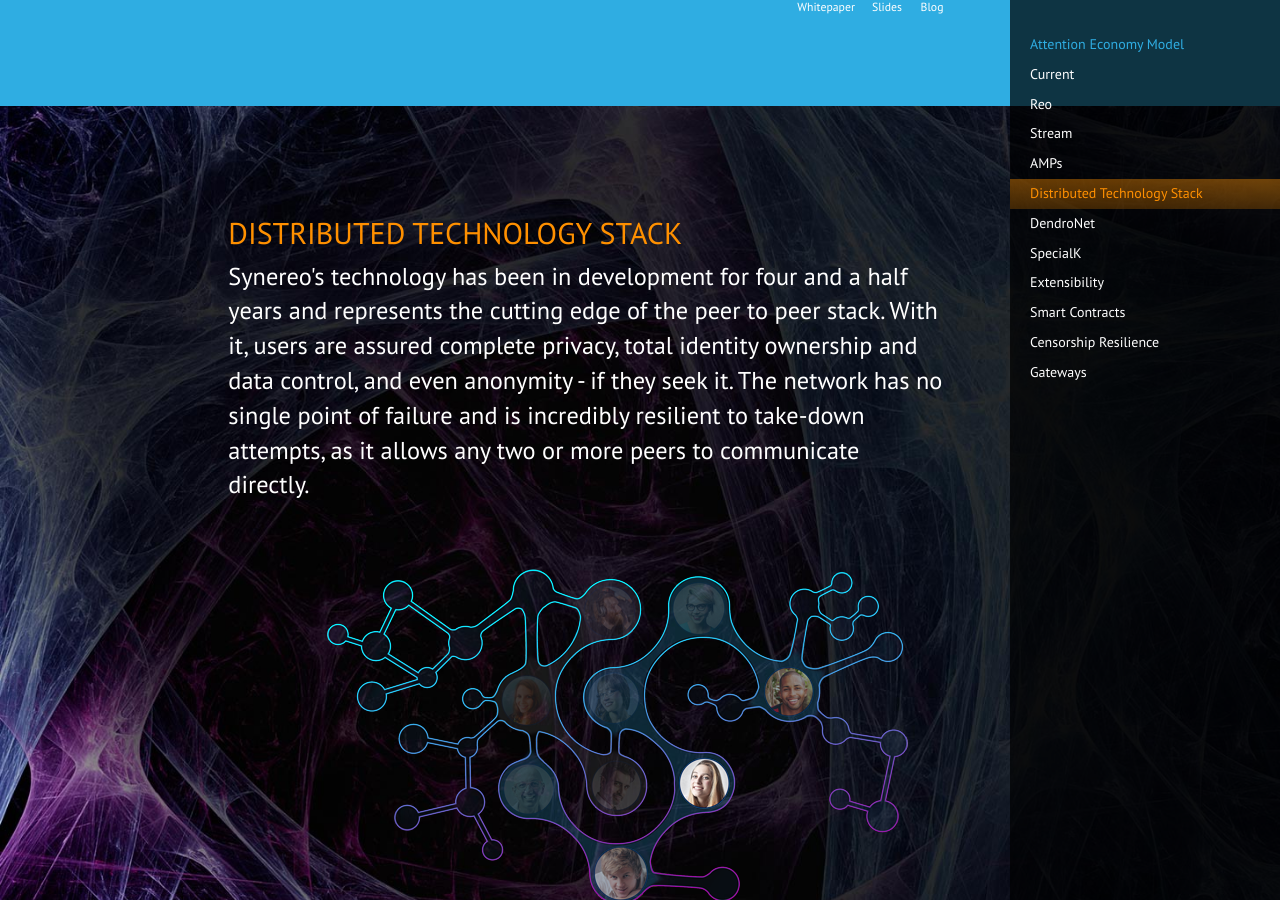
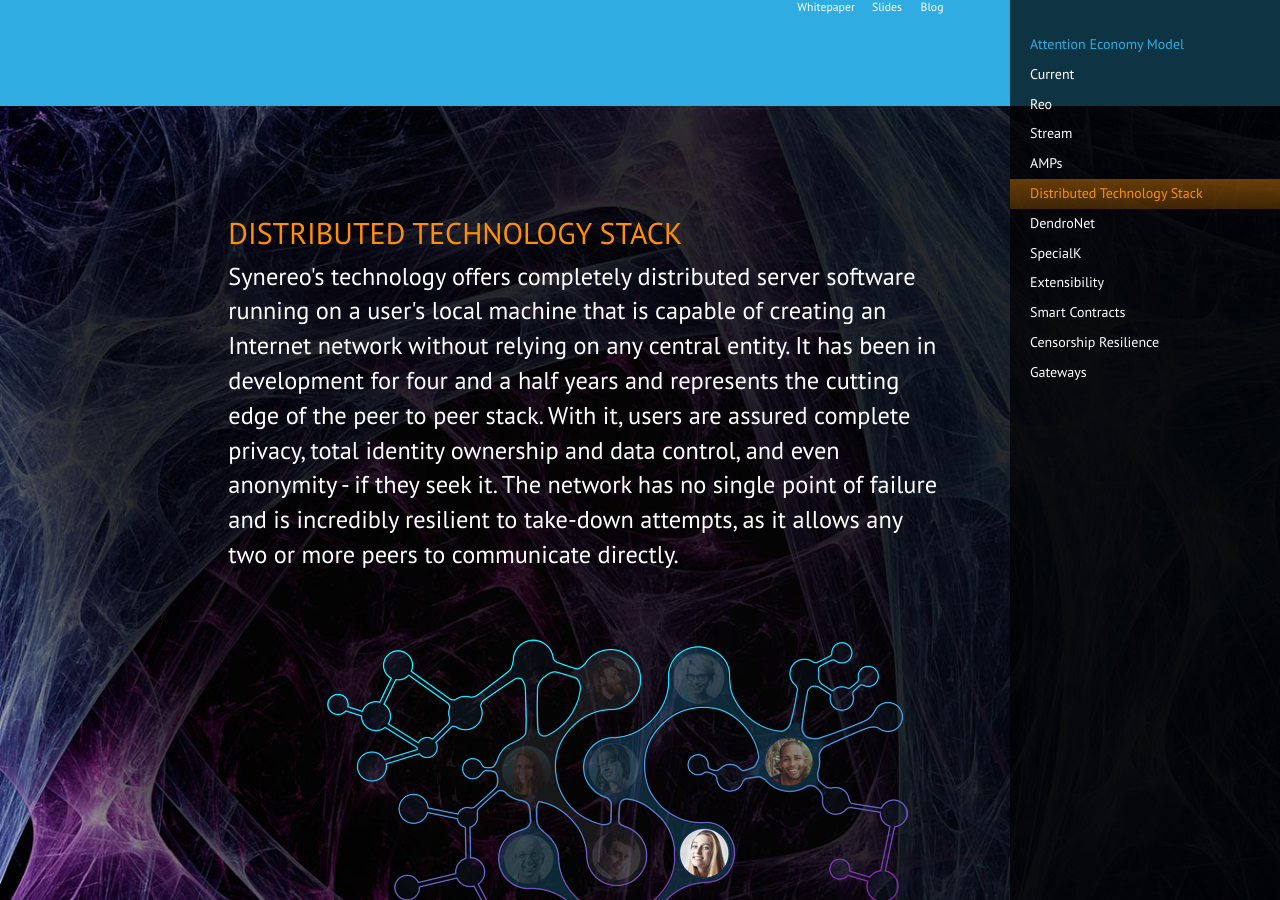
Before and after one commit to synereo/synereo.github.io, a Jekyll site: the page built from learn-more/index.html, in a window 1280 px wide and 900 px high, scrolled down 2281 px. Built offline with Jekyll 4.4.1, drawn with Linux system fonts in a browser that asks for light colours; nearby versions of some CDN libraries.

Commit message:
Tech part texts

```diff
--- a/_layouts/learn-more.html
+++ b/_layouts/learn-more.html
@@ -102,7 +102,7 @@
           <div class="row">
             <div class="col-md-7 col-md-offset-2">
               <h2>Distributed Technology Stack</h2>
-              <p>Synereo's technology has been in development for four and a half years and represents the cutting edge of the peer to peer stack. With it, users are assured complete privacy, total identity ownership and data control, and even anonymity - if they seek it. The network has no single point of failure and is incredibly resilient to take-down attempts, as it allows any two or more peers to communicate directly.</p>
+              <p>Synereo's technology offers completely distributed server software running on a user's local machine that is capable of creating an Internet network without relying on any central entity. It has been in development for four and a half years and represents the cutting edge of the peer to peer stack. With it, users are assured complete privacy, total identity ownership and data control, and even anonymity - if they seek it. The network has no single point of failure and is incredibly resilient to take-down attempts, as it allows any two or more peers to communicate directly.</p>
             </div>
           </div>
         </div>
```
